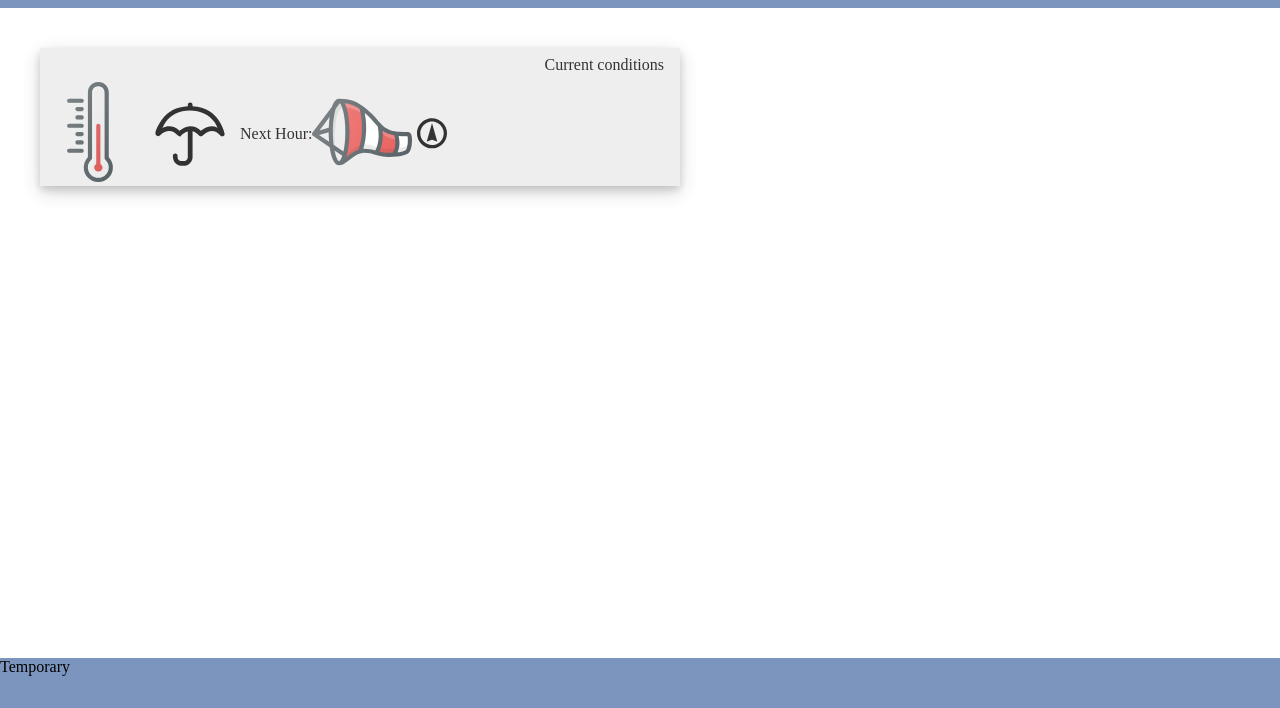
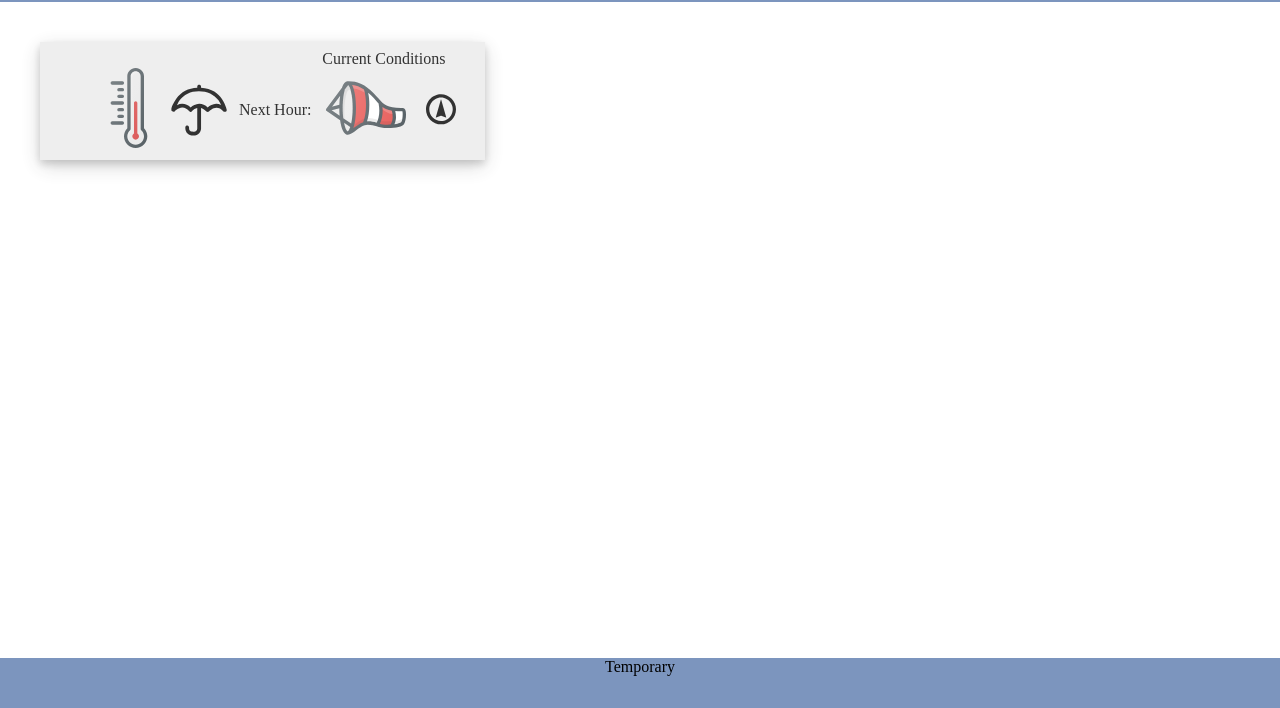
Before and after one commit to MrDando/Weather-App, a website built with webpack: page src/template.html in a window 1280 px wide. Shown: the part 92-800 px from the top of the page. Built offline with nearby package versions, Linux system fonts and the light colour scheme; no server answers; files whose address does not match are found by name; what pubsub-js would draw is missing.

Commit message:
Redesigned current weather div

```diff
--- a/src/app/displayController.js
+++ b/src/app/displayController.js
@@ -85,7 +85,7 @@ const displayController = (function displayController() {
     }
 
     function renderCurrentConditions() {
-      const container = document.getElementById('current-weather-container');
+      const container = document.getElementById('current-conditions-container');
       const currentWeather = weatherData.current;
 
       function renderLocationName() {
@@ -124,7 +124,7 @@ const displayController = (function displayController() {
 
         const feelslikeTemperatureElement = container.querySelector('.feels-like span');
         const feelsLikeTemperature = Math.round(currentWeather.feels_like);
-        feelslikeTemperatureElement.innerText = `Feels like ${feelsLikeTemperature}`;
+        feelslikeTemperatureElement.innerText = `Feels like: ${feelsLikeTemperature}°`;
       }
 
       function renderPrecipitation() {
--- a/src/styles/main.css
+++ b/src/styles/main.css
@@ -16,6 +16,20 @@ html,body { height:100%; }
 body {
     display: flex;
     flex-direction: column;
+    text-align: center;
+}
+
+h1 {
+    font-size: 26px;
+    font-weight: bold;
+}
+
+h2 {
+    font-size: 24px;
+}
+
+h3 {
+    font-size: 20px;
 }
 
 main {
@@ -36,10 +50,7 @@ main {
 
 header .upper {
     background-color: var(--queen-blue);
-    text-align: center;
     padding: 0.3em;
-    font-size: 26px;
-    font-weight: bold;
 }
 
 header .lower {
@@ -86,10 +97,6 @@ header .lower {
     justify-content: space-between;
 }
 
-.result h3 {
-    font-size: 20px;
-}
-
 .result p {
     font-size: 12px;
     overflow: none;
@@ -103,9 +110,9 @@ main {
     background-color: var(--mint-cream);
 }
 
-.weather img {
-    height: 100px;
-    width: 100px;
+.conditions img {
+    height: 80px;
+    width: 80px;
 }
 
 img.small-img {
@@ -113,37 +120,46 @@ img.small-img {
     width: auto;
 }
 
-#current-weather-container {
+#current-conditions-container {
+    padding: 0.5em 1.5em;
     margin: 40px 0 0 40px;
     background-color: var(--platinum);
     box-shadow: 0 4px 8px 0 rgba(0, 0, 0, 0.2), 0 6px 20px 0 rgba(0, 0, 0, 0.19);
     opacity: 0.8;
-    width: 50vw;
-    text-align: center;
+    width: fit-content;
 }
 
-#current-weather-container .info {
-    padding: 0.5em 1em;
+#current-conditions-container .info {
+    padding: 0 1em;
     justify-content: space-evenly;
 }
 
-#current-weather-container .info h2 {
-    font-size: 24px;
-}
-
-#current-weather-container .info .name {
+#current-conditions-container .info .name {
     flex: 1;
 }
 
-#current-weather-container .info .conditions {
-    margin-right: 0;
-    margin-left: auto;
+#current-conditions-container .weather {
+    padding: 10px 30px 10px 5px;
 }
 
-#current-weather-container .exact{
+#current-conditions-container .weather img {
+    height: 140px;
+    width: auto;
+}
+
+
+
+#current-conditions-container .temperature img{
+    margin-left: -10px;
+    margin-right: -10px;
+}
+
+#current-conditions-container .exact{
     font-size: 40px;
-    padding: 0;
-    margin: 0;
+}
+
+#current-conditions-container .wind img{
+    margin-left: 15px;
 }
 
 footer {
--- a/src/template.html
+++ b/src/template.html
@@ -25,17 +25,15 @@
       </div>
     </header>
     <main>
-      <div id='current-weather-container' class='weather current'>
+      <div id='current-conditions-container' class='conditions current'>
         <div class='info flex'>
           <div class='name'>
             <h2 id='location-name'></h2>
           </div>
-          <div class='conditions'>
-            <p>Current conditions</p>
-          </div>
+          <span>Current Conditions</span>
         </div>
-        <div class='weather current flex row'>
-          <div claas=''>
+        <div class='conditions current flex row'>
+          <div class='weather'>
             <div class='icon current'>
 
             </div>
```
